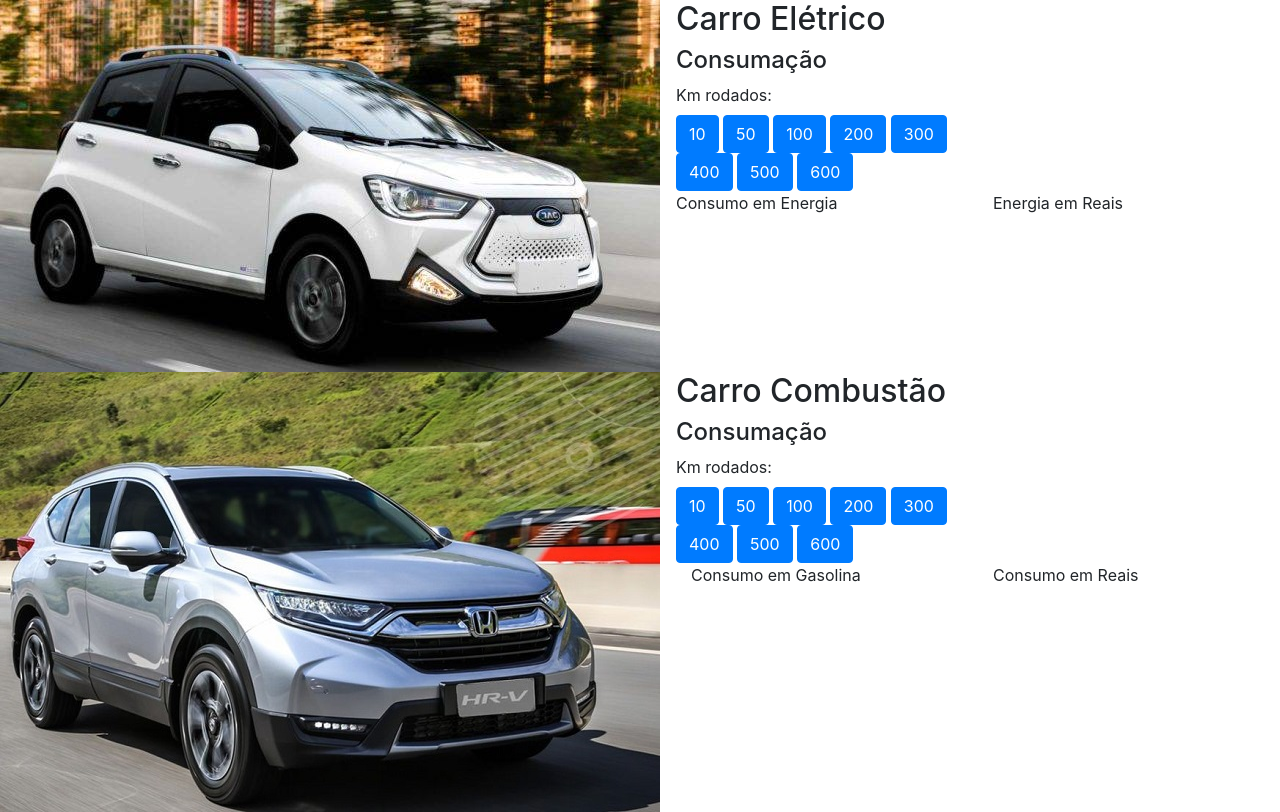
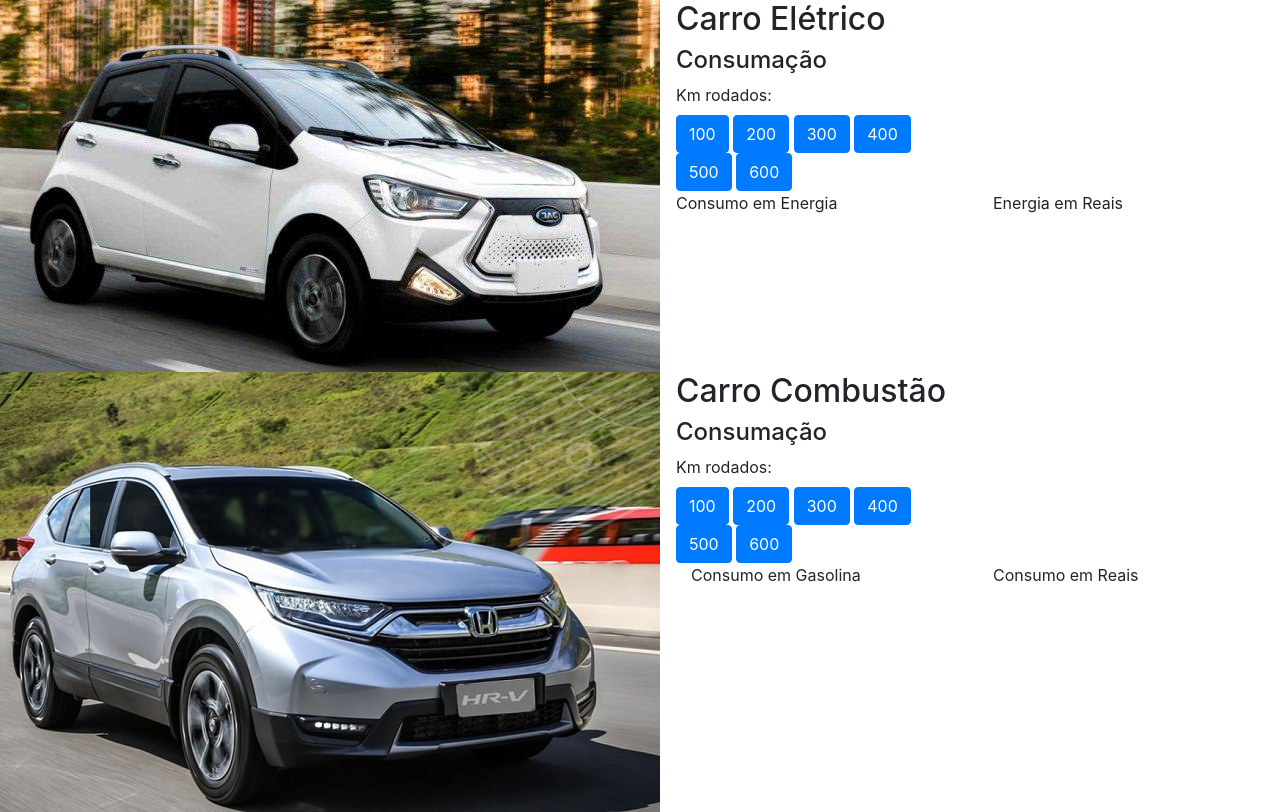
Before and after one commit to flavioaluis/projetoCarroEletrico, a plain HTML site: page index.html in a window 1280 px wide. Drawn offline with nearby package versions, Linux system fonts and the light colour scheme.

Commit message:
trabalho-take10

```diff
--- a/index.html
+++ b/index.html
@@ -34,8 +34,7 @@
                   <label for="">Km rodados:</label>
                   <div class= "row">
                     <div class="col-6 col md-12">
-                        <button id="10km" class="btn btn-primary">10</button>
-                        <button id="50km" class="btn btn-primary">50</button>
+
                         <button id="100km" class="btn btn-primary">100</button>
                         <button id="200km" class="btn btn-primary">200</button>
                         <button id="300km" class="btn btn-primary">300</button>
@@ -73,8 +72,7 @@
                   <label for="">Km rodados:</label>
                   <div class= "row">
                     <div class="col-6 col md-12">
-                        <button id="10kmm" class="btn btn-primary">10</button>
-                        <button id="50kmm" class="btn btn-primary">50</button>
+
                         <button id="100kmm" class="btn btn-primary">100</button>
                         <button id="200kmm" class="btn btn-primary">200</button>
                         <button id="300kmm" class="btn btn-primary">300</button>
```
